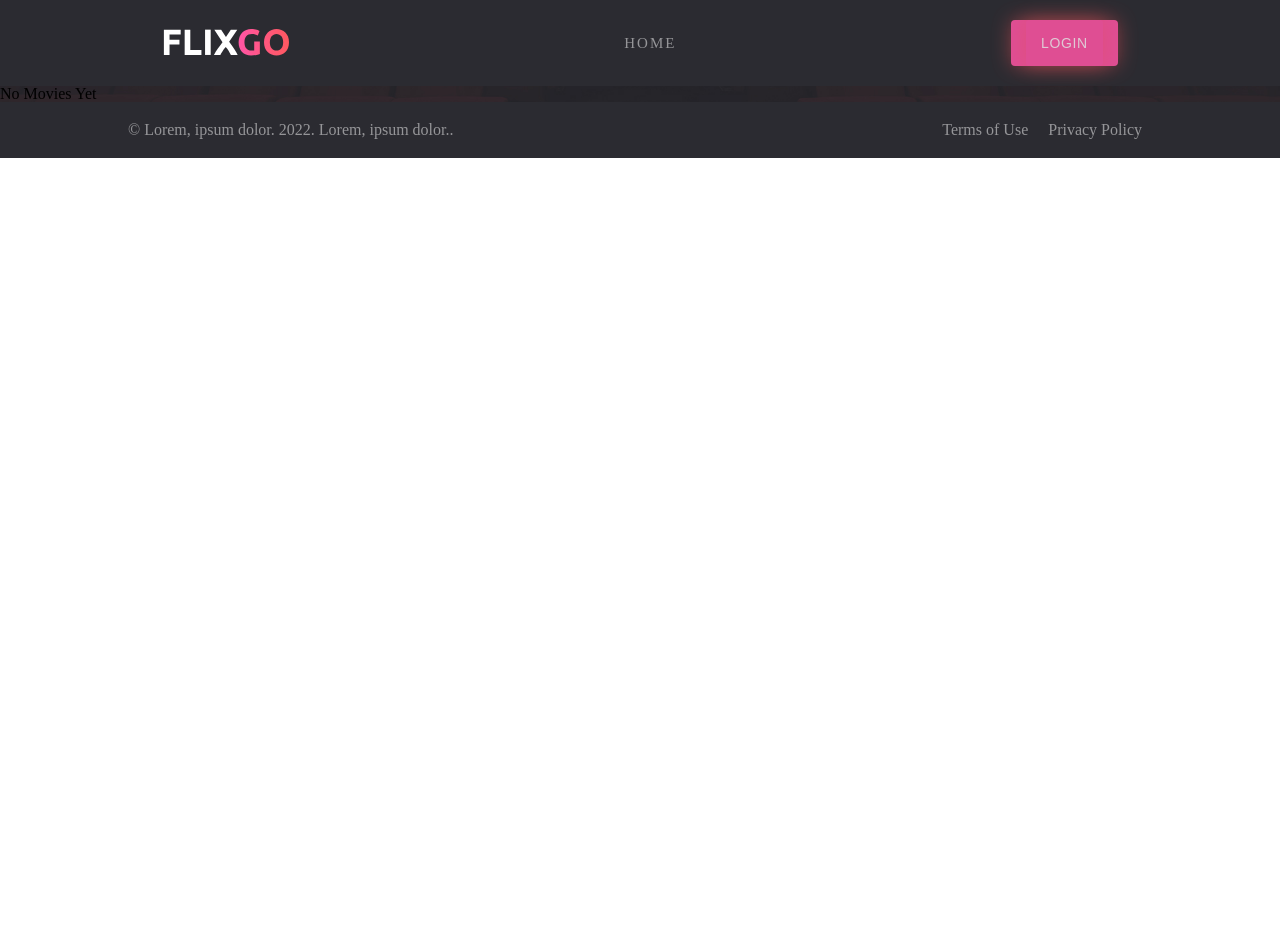
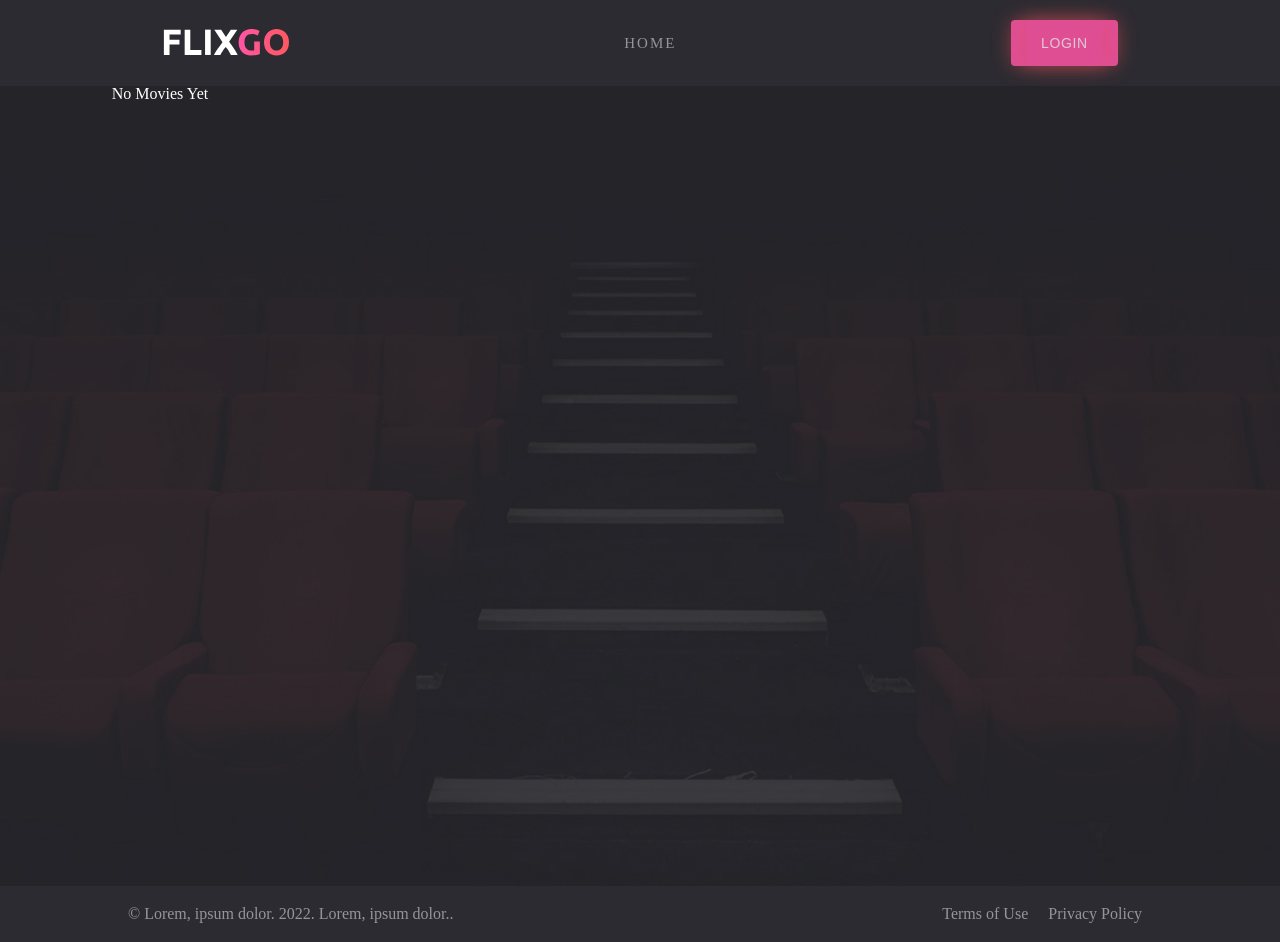
Before and after one commit to aydanramazanli/moviedb-react, a React (Create React App) app: page /wishlist in a window 1280 px wide. Before the commit the page ends 800 px from the top, so only its background shows below. Built offline with nearby package versions, Linux system fonts and the light colour scheme.

Commit message:
final project

```diff
--- a/src/companents/WishList/_wishList.scss
+++ b/src/companents/WishList/_wishList.scss
@@ -2,12 +2,17 @@
 .wishList {
     background-image: url("../../images/background.jpg");
     @include wallpaper;
+    height: 100vh;
     display: grid;
     grid-template-columns: repeat(4,1fr);
     @include breakpoint-down(small) {
       grid-template-columns: repeat(1,1fr);
     }
+  h1{
+    color:white;
+    text-align: center;
 
+  }
     .details {
       width: 80%;
       padding: 50px 0;
```
